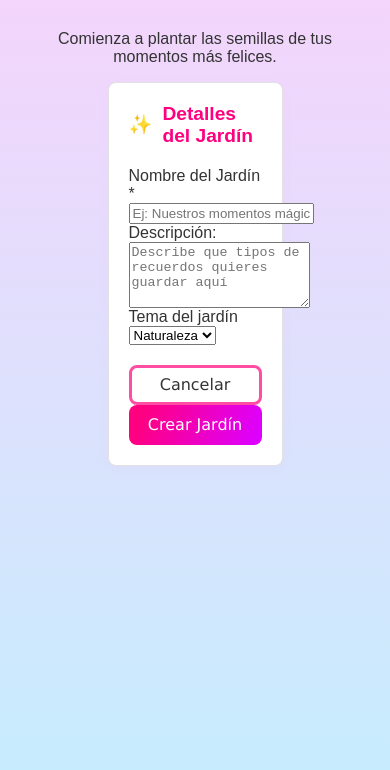
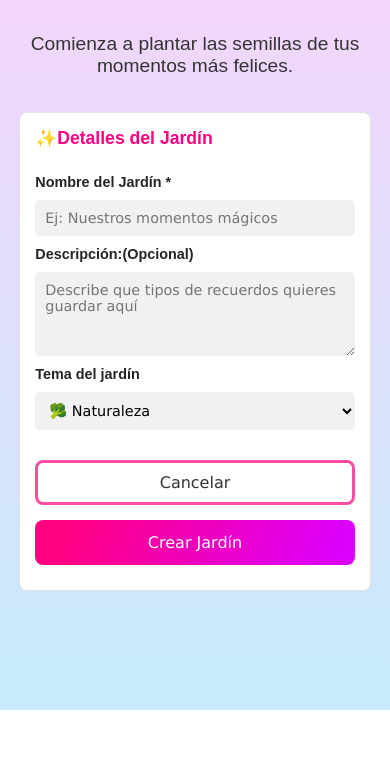
Before and after one commit to GabyPng/Happ, a website: page public/crear-jardin.html in a window 390 px wide. Shown: the part 194-964 px from the top of the page. After the commit the page ends 904 px from the top, so only its background shows below. Drawn offline with Linux system fonts and the light colour scheme.

Commit message:
Pagina crear Jardin y diseño responsivo en index

```diff
--- a/public/crear-jardin.html
+++ b/public/crear-jardin.html
@@ -3,6 +3,7 @@
 <head>
     <meta charset="UTF-8">
     <meta name="viewport" content="width=device-width, initial-scale=1.0">
+
     <link rel="stylesheet" href="./css/styles.css">
     <link href="https://fonts.googleapis.com/css2?family=Scada:wght@700&display=swap" rel="stylesheet">
     <title>Crear Jardín</title>
@@ -13,7 +14,7 @@
     <p>Comienza a plantar las semillas de tus momentos más felices.</p>
 
 
-    <form id="crear-jardin-form" class="formulario-crear-jardin">
+    <form id="form-container" class="form-container">
         <fieldset>
             <legend class="titulo-form">
                 <span class="icono-estrella">✨</span>
@@ -23,21 +24,21 @@
 
 
         <label for="nombre-jardin" ">Nombre del Jardín *</label>
-        <input type="text" id="nombre-jardin" name="nombre-jardin" required placeholder="Ej: Nuestros momentos mágicos">
+        <input class="detalles-jardin" type="text" id="nombre-jardin" name="nombre-jardin" required placeholder="Ej: Nuestros momentos mágicos">
 
-        <label for="descripcion_jardin">Descripción:</label>
-        <textarea id="descripcion_jardin" name="descripcion_jardin" rows="4" placeholder="Describe que tipos de recuerdos quieres guardar aquí"></textarea>
+        <label for="descripcion-jardin">Descripción:(Opcional)</label>
+        <textarea class="detalles-jardin" id="descripcion-jardin" name="descripcion_jardin" rows="4" placeholder="Describe que tipos de recuerdos quieres guardar aquí"></textarea>
 
         <label for="tema-jardin">Tema del jardín</label>
-        <select id="tema-jardin" name="tema_jardin">
-            <option value="naturaleza">Naturaleza</option>
-            <option value="playa">Playa</option>
-            <option value="montaña">Montaña</option>
-            <option value="ciudad">Ciudad</option>
-            <option value="otro">Otro</option>
+        <select class="detalles-jardin" id="tema-jardin" name="tema_jardin">
+            <option value="naturaleza">🥦 Naturaleza</option>
+            <option value="playa">🌅 Playa</option>
+            <option value="montaña">⛰️ Montaña</option>
+            <option value="Primavera">🌸 Primavera</option>
+            <option value="otro">🌈 Otro</option>
         </select>
 
-        <div>
+        <div class="btn-container">
             <button type="button" class="btn-secundario">Cancelar</button>
             <button type="submit" class="btn">Crear Jardín</button>
         </div>
--- a/public/css/styles.css
+++ b/public/css/styles.css
@@ -45,7 +45,7 @@ h1 {
     font-family: 'Scada', sans-serif;
 }
 
-.intro label {
+ p {
     display: block;
     margin-bottom: 35px;
     font-size: 1.2em;
@@ -55,10 +55,12 @@ h1 {
 .formulario-jardin {
     display: flex;
     flex-direction: column;
-    align-self: center;
+    /*  align-self: center; */
     align-items: center;
     justify-content: center;
-    width: 30%;
+    width: 800px;
+
+
     padding: 20px;
     border: 1px solid #bbbbbb;
     border-radius: 8px;
@@ -67,10 +69,10 @@ h1 {
 }
 
 .formulario {
-    width: 87%;
+    width: 100%;
     height: 35px;
-    margin-top: 10px;
-    margin-bottom: 10px;
+    margin-top: 15px;
+    margin-bottom: 15px;
     border: none;
     border-radius: 5px;
     background-color: #f1f1f1;
@@ -90,34 +92,46 @@ h1 {
 }
 
 .btn-formulario {
-    display: block; /* FLEX AQUI */
-    justify-content: space-between; /* Space between */
+    display: flex;
+    flex-direction: row;
     gap: 10px;
-    margin-top: 20px;
-    margin-bottom: 15px;
-    max-width: 500px;
+    justify-content: center;
+    align-items: center;
+    margin-top:10px;
+    margin-bottom:10px;
     width: 100%;
 }
 
+.btn-formulario > .btn,
+.btn-formulario > .btn-secundario {
+    display: inline-flex;
+    align-items: center;
+    justify-content: center;
+    margin-bottom: 0;
+    min-width: 140px;
+}
+
+/*El tramaño del inpu varia segun el tamaño de los botones, porque? no se */
+
+.btn, .btn-secundario {
+    width: 360px;
+    height: 40px;
+
+    padding: 5px 15px;
+    box-sizing:border-box;
+}
+
 .btn {
-    width: 340px;
-    height: 40px;
-    padding: 5px 15px;
-    border: 1px;
+    border: none;
     border-radius: 8px;
     background: linear-gradient(111deg, #FF0080 10.49%, #D0F 95.51%);
     color: white;
     font-size: 16px;
     font-family: Verdana, Geneva, Tahoma, sans-serif;
     cursor: pointer;
-    gap: 5px;
 }
 
 .btn-secundario {
-    width: 340px;
-    height: 40px;
-    margin-top: 20px;
-    padding: 5px 15px;
     border: 3px solid #ff4da3;
     border-radius: 8px;
     background-color: #fff;
@@ -133,14 +147,51 @@ h1 {
 
 /* Crear Jardin */
 
-.formulario-crear-jardin {
+fieldset {
+    border: none;
+    margin: 0;
+    padding: 0;
+}
+
+
+h2{
+    font-size: 36px;
+    font-style: normal;
+    font-weight: 700;
+    line-height: normal;
+    background: linear-gradient(90deg, #FF0080 10.76%, #F600A1 55.51%, #D0F 96.87%);
+    background-clip: text;
+    margin-top: 20px;
+    margin-bottom: 30px;
+    -webkit-background-clip: text;
+    -webkit-text-fill-color: transparent;
+    font-family: 'Scada', sans-serif;
+}
+
+label {
+    font-size:0.9rem;
+    font-weight:550;
+    color:rgb(37, 37, 37);
+
+}
+
+
+.detalles-jardin{
+    border: none;
+    border-radius: 5px;
+    padding:10px;
+    background-color: #f1f1f1;
+    font-size: 0.9rem;
+    font-family: Verdana, Geneva, Tahoma, sans-serif;
+}
+
+.form-container {
     display: flex;
     flex-direction: column;
-    align-self: center;
-    align-items: flex-start;
-    justify-content: flex-start;
-    width: 50%;
+    width: 30%;
     padding: 20px;
+    gap:10px;
+
     border: 1px solid #e2e2e2;
     border-radius: 8px;
     box-shadow: 0 2px 10px rgba(239, 177, 239, 0.1);
@@ -148,17 +199,9 @@ h1 {
     text-align: left;
 }
 
-fieldset {
-    border: none;
-    margin: 0;
-    padding: 0;
-}
-
 .titulo-form {
     display: flex;
     align-items: center;
-    justify-content: flex-start;
-    gap: 10px;
     font-size: 1.2em;
     font-weight: bold;
     color: #FF0080;
@@ -167,17 +210,95 @@ fieldset {
     width: 100%;
 }
 
+.btn-container{
+    display: flex;
+    flex-direction: row;
+    gap: 10px;
+    justify-content: center;
+    align-items: center;
+    margin-top: 20px;
+    margin-bottom: 10px;
+    width: 100%;
+
+}
+
+
 /* ------------------------------
     Responsive Design: móviles
    ------------------------------ */
 
-@media (max-width: 768px) {
+@media (max-width: 780px) {
+    body {
+        margin-top: 60px;
+        padding: 10px;
+    }
+
+    h1 {
+        font-size: 36px;
+        margin-bottom: 20px;
+    }
+
+    .heart {
+        font-size: 3em;
+    }
+
     .formulario-jardin {
-        width: 90%;
+        width: 95%;
+        padding: 15px;
+    }
+
+    .form-container {
+        width: 95%;
+        padding: 15px;
+    }
+
+    .formulario {
+        height: 45px;
+        font-size: 16px;
+    }
+
+    .btn-formulario,
+    .btn-container {
+        flex-direction: column;
+        gap: 15px;
+        margin-top: 20px;
     }
 
     .btn,
     .btn-secundario {
         width: 100%;
+        min-width: auto;
+        height: 45px;
+        font-size: 16px;
+    }
+
+    .titulo-form {
+        font-size: 1.1em;
+        margin-bottom: 15px;
+    }
+
+    .intro label {
+        font-size: 1.1em;
+        margin-bottom: 25px;
+        padding: 0 10px;
     }
 }
+
+/* ------------------------------
+    Responsive para tablets
+   ------------------------------ */
+
+@media (max-width: 1024px) and (min-width: 780px) {
+    .formulario-jardin {
+        width: 90%;
+    }
+
+    .form-container {
+        width: 60%;
+    }
+
+    .btn,
+    .btn-secundario {
+        width: 250px; /* Tamaño intermedio */
+    }
+}
```
Also changed, not shown: public/index.html (+6 -4 lines).
